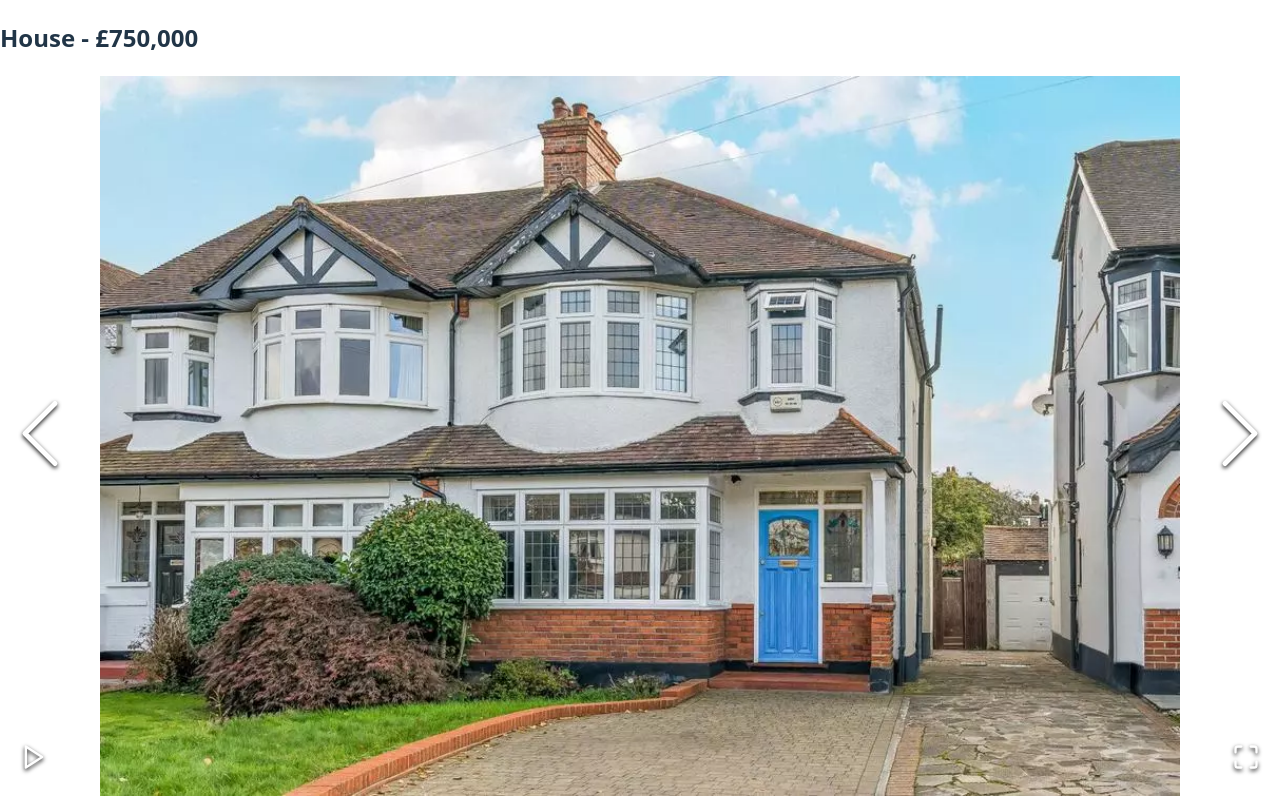
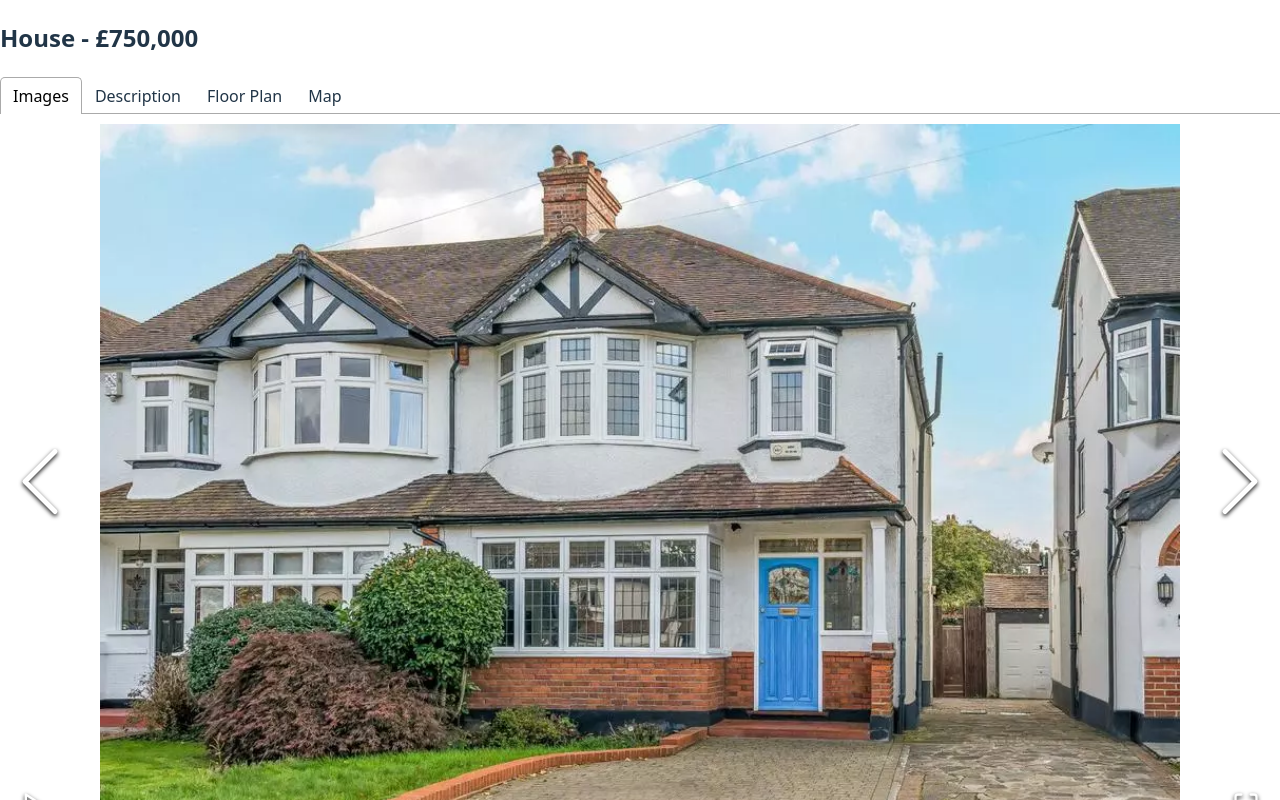
Before and after one commit to shashini13/React-CW, a React (Vite) app: page /property/prop1 in a window 1280 px wide. Shown: the top 800 px of the page. Built offline with nearby package versions, Linux system fonts and the light colour scheme.

Commit message:
Created a tabs component

```diff
--- a/src/components/PropertyDetails.jsx
+++ b/src/components/PropertyDetails.jsx
@@ -1,6 +1,8 @@
 import { useParams } from "react-router-dom";
 import ReactImageGallery from "react-image-gallery";
 import "react-image-gallery/styles/css/image-gallery.css";
+import {Tab, Tabs, TabList, TabPanel} from 'react-tabs';
+import 'react-tabs/style/react-tabs.css';
 
 const PropertyDetails = ({allProperties}) => {
     const {id} = useParams();
@@ -19,6 +21,16 @@
     return (
         <div>
             <h2>{property.type} - £{property.price.toLocaleString()}</h2>
+
+            <Tabs>
+                <TabList>
+                    <Tab>Images</Tab>
+                    <Tab>Description</Tab>
+                    <Tab>Floor Plan</Tab>
+                    <Tab>Map</Tab>
+                </TabList>
+            </Tabs>
+
             <ReactImageGallery items={images}/>
             <p>{property.description}</p>
 
```
